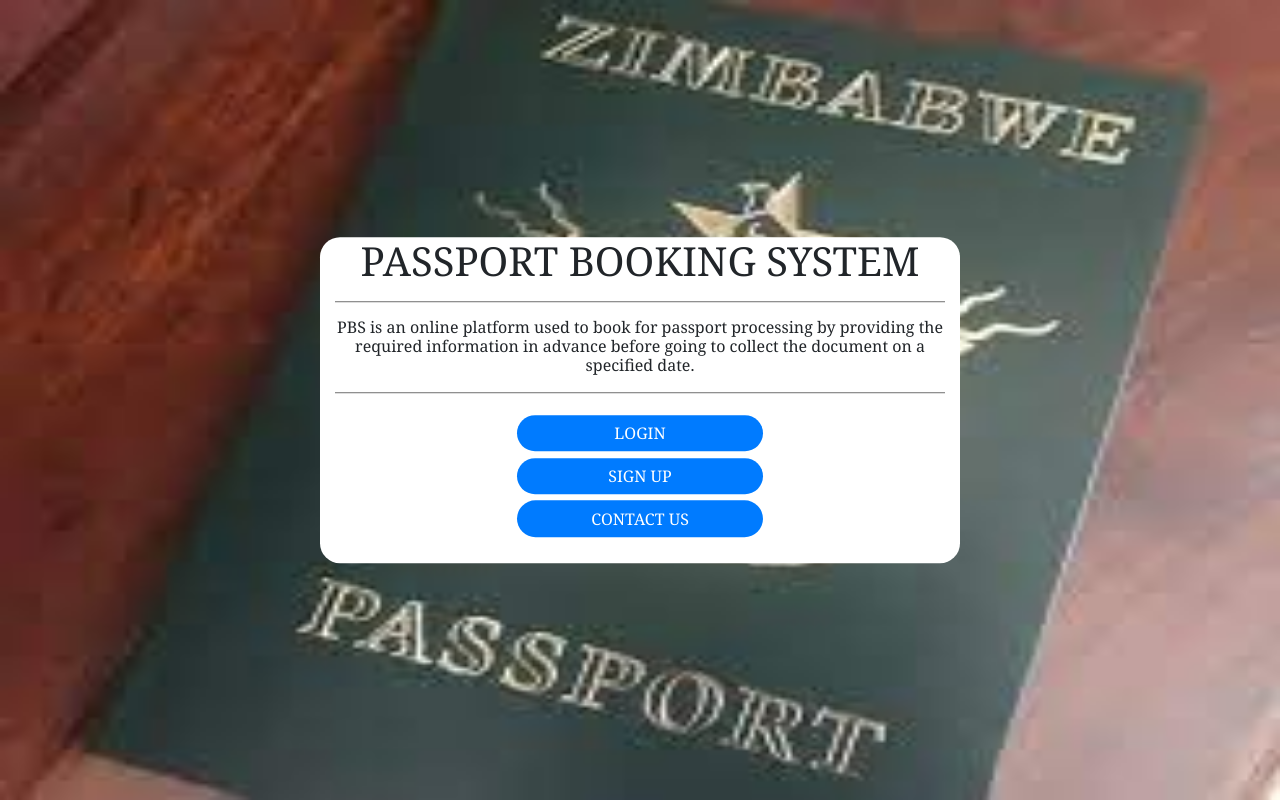
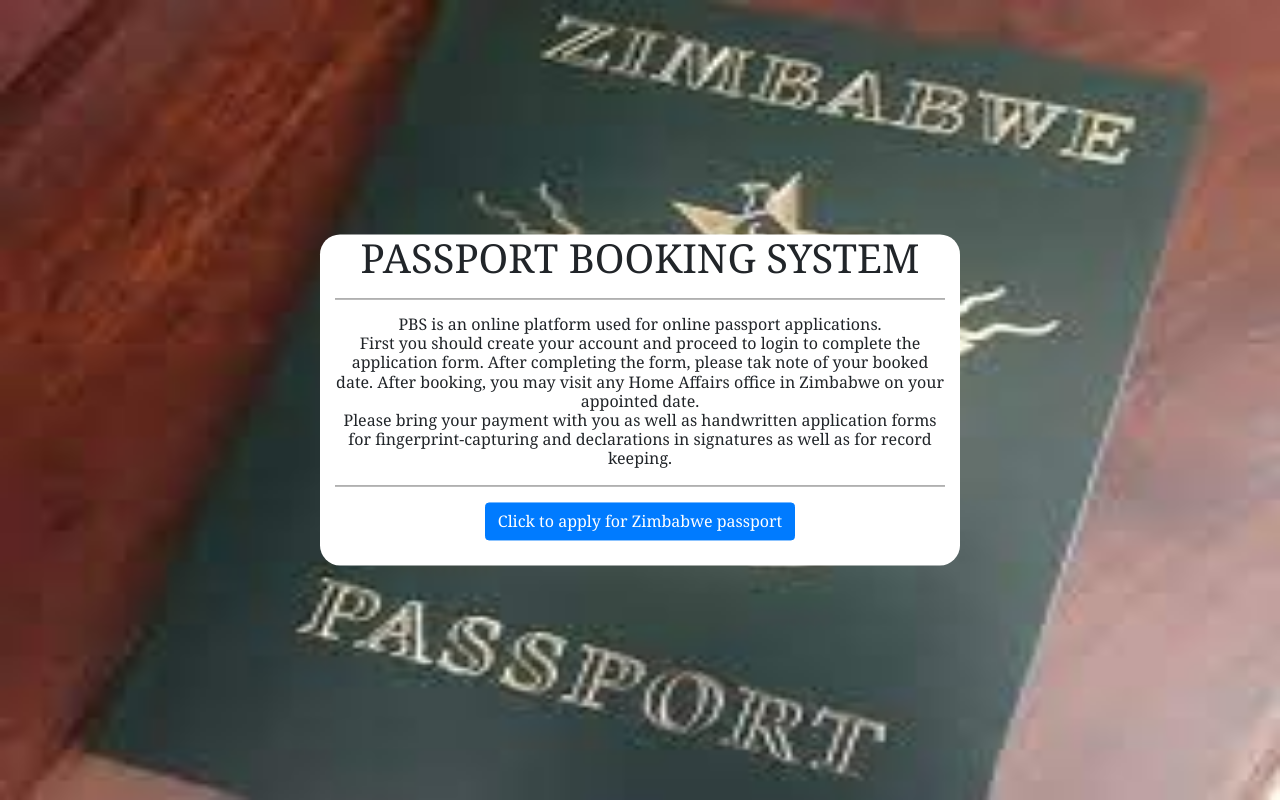
Before and after one commit to ndokas99/ZimPassportBooking, a Flask app: page / in a window 1280 px wide. Run offline with Flask 2, Linux system fonts and the light colour scheme; some libraries are stand-ins or nearby versions.

Commit message:
initial changes

```diff
--- a/models.py
+++ b/models.py
@@ -5,7 +5,7 @@
 class App(Flask):
     def __init__(self, import_name):
         super().__init__(import_name)
-        self.debug = False
+        self.debug = True
         self.config.update({
             "SECRET_KEY": 'HGR85NG75BF84NG85BG95NF9',
             "SQLALCHEMY_DATABASE_URI": 'sqlite:///citizens.db',
--- a/templates/base.html
+++ b/templates/base.html
@@ -93,5 +93,6 @@
 	</div>
 	<script src="{{ url_for('static', filename='js/jquery-3.5.1.js') }}"></script>
     <script src="{{ url_for('static', filename='js/bootstrap.bundle.min.js') }}"></script>
+    {% block script %}{% endblock %}
 </body>
 </html>
--- a/templates/index.html
+++ b/templates/index.html
@@ -25,14 +25,21 @@
 		.nav-link:hover{
 			color: red;
 		}
-		.container{
-			text-align: center;
-			position: absolute;
-			margin-top: 0;
-			top: 50%;
-			transform: translate(0%, -50%);
-		}
-		@media all and (max-width:2000px){
+        .disappear{
+            display: none;
+        }
+        .nav-item{
+            width: 29%;
+            margin-right: 0;
+            margin-top: 0;
+        }
+        .nav-item:hover{
+            border: none;
+        }
+        .nav-link:hover{
+            color: grey;
+        }
+        @media all and (max-width:2000px){
 			.container{
 				width: 50% !important;
 				left: 25%;
@@ -44,10 +51,60 @@
 				left: 20%;
             }
         }
+        @media all and (max-width:800px){
+            .container{
+                width: 80% !important;
+				left: 10%;
+            }
+        }
 		@media all and (max-width:500px){
             .container{
                 width: 90% !important;
 				left: 5%;
+            }
+        }
+        @media all and (max-height:770px) {
+            .container{
+                text-align: center;
+                position: inherit;
+                margin: 20px auto auto;
+                transform: none;
+            }
+        }
+        @media all and (min-width: 800px) {
+            .container{
+                text-align: center;
+                position: absolute;
+                margin-top: 0;
+                top: 50%;
+                left: 50%;
+                transform: translate(-50%, -50%);
+            }
+        }
+        @media all and (max-width: 768px) and (max-height: 1024px) {
+            .container{
+                text-align: center;
+                position: absolute;
+                margin-top: 0;
+                top: 50%;
+                left: 50%;
+                transform: translate(-50%, -50%);
+            }
+        }
+        @media all and (max-width: 640px) and (max-height: 360px) {
+            .container{
+                text-align: center;
+                position: inherit;
+                margin: 20px auto auto;
+                transform: none;
+            }
+        }
+        @media all and (max-width: 360px) {
+            .container{
+                text-align: center;
+                position: inherit;
+                margin: 20px auto auto;
+                transform: none;
             }
         }
 
@@ -56,27 +113,37 @@
 
 {% block title %} Home {% endblock %}
 
-{% block nav1 %}{% endblock %}
+{% block nav1 %}
+    <nav id="nav" class="navbar navbar-expand navbar-dark bg-primary disappear">
+        <div class="nav-item"><a class="nav-link" id="univ" href="/login">Login</a></div>
+        <div class="nav-item"><a class="nav-link" id="guide" href="/signup">Sign up</a></div>
+        <div class="nav-item"><a class="nav-link" id="contact" href="#" data-target="#myModal" data-toggle="modal">Contact Us</a></div>
+    </nav>
+{% endblock %}
 {% block nav2 %}{% endblock %}
+
+
 
 {% block content %}
     <div class="container">
 		<h1>PASSPORT BOOKING SYSTEM</h1>
 		<hr>
-		<h6>PBS is an online platform used to book for passport processing by providing the required information in advance before going to collect the document on a specified date.</h6>
+		<h6>PBS is an online platform used for online passport applications.<br>
+            First you should create your account and proceed to login to complete the application form.
+            After completing the form, please tak note of your booked date. After booking, you may visit any Home Affairs office in Zimbabwe on your appointed date.<br>
+            Please bring your payment with you as well as handwritten application forms for fingerprint-capturing and declarations in signatures as well as for record keeping.
+        </h6>
 		<hr>
-		<nav>
-			<ul class="nav nav-pills">
-				<li class="nav-item bg-primary">
-					<a class="nav-link" href="/login">LOGIN</a>
-				</li>
-				<li class="nav-item bg-primary">
-					<a class="nav-link" href="/signup">SIGN UP</a>
-				</li>
-				<li class="nav-item bg-primary">
-					<a class="nav-link" href="#" data-target="#myModal" data-toggle="modal">CONTACT US</a>
-				</li>
-			</ul>
-		</nav>
+        <center>
+            <button id="apply" class="btn btn-primary">Click to apply for Zimbabwe passport</button>
+        </center>
 	</div>
 {% endblock %}
+
+{% block script %}
+    <script>
+        $("#apply").click(() => {
+            $('#nav').removeClass('disappear');
+        })
+    </script>
+{% endblock %}
--- a/templates/login.html
+++ b/templates/login.html
@@ -39,7 +39,7 @@
 				<input type="password" class="form-control" id="password" name="password" placeholder="Enter password" required>
                 <br/>
                 <center>
-                    <button type="submit" class="btn btn-primary">Create</button>
+                    <button type="submit" class="btn btn-primary">Continue</button>
                 </center>
 			</div>
 		</form>
```
